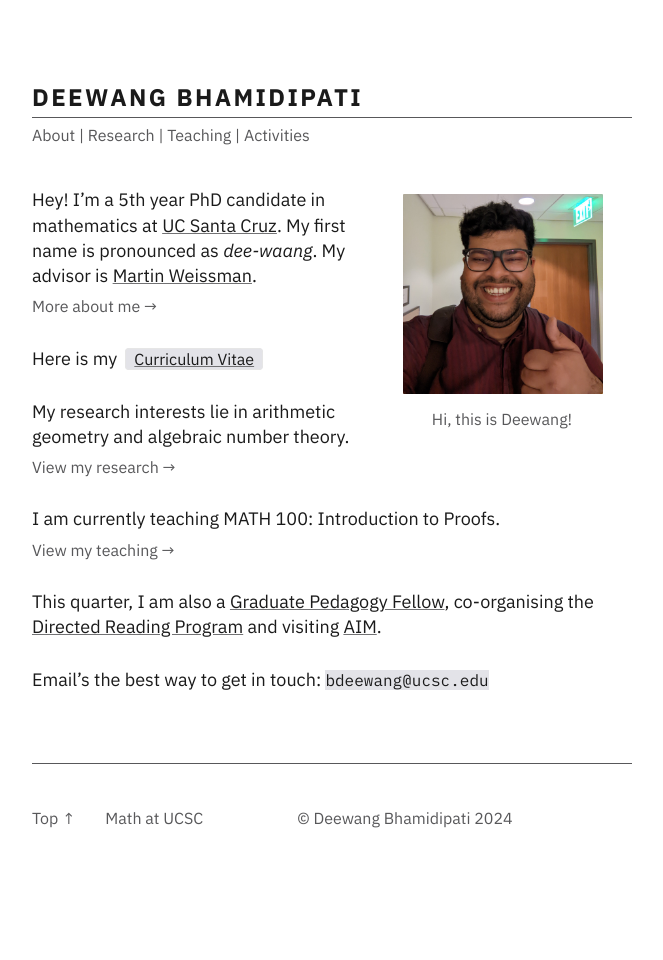
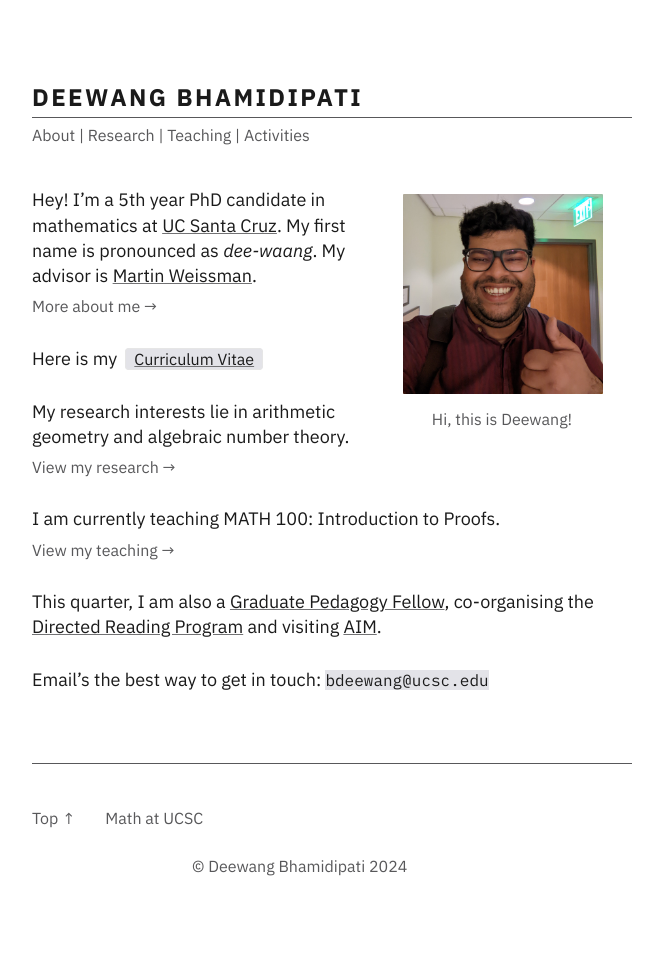
Before and after one commit to junkquill/junkquill.github.io, a Jekyll site: the page built from index.md, in a window 1280 px wide. Shown: the whole page, without its empty margins (308-971 px from the left). Built offline with Jekyll 4.4.1, drawn with Linux system fonts in a browser that asks for light colours; before the commit the page ends 912 px from its top, so only the background shows below that.

Commit message:
footer-update

```diff
--- a/_includes/footer.html
+++ b/_includes/footer.html
@@ -1,7 +1,7 @@
 <footer>
 	<a href="#">Top &#8593;</a>
 	<a href="https://www.math.ucsc.edu/index.html" title="Math at UCSC">Math at UCSC</a>
-	<a href="/" style="margin-left:4em">&copy; Deewang Bhamidipati 2024</a>
+	<a href="/" style="margin-left:10em">&copy; Deewang Bhamidipati 2024</a>
 <!-- 	{%- unless page.url == "/" -%}<a href="/" title="Home">Home</a>&nbsp;{%- endunless -%}
 	{%- unless page.url == "/contact" -%}<a href="/contact" title="Contact">Contact</a>&nbsp;{%- endunless -%}
 	{%- unless page.url == "/about" -%}<a href="/rss" title="RSS">RSS&nbsp;</a>{%- endunless -%} -->
```
